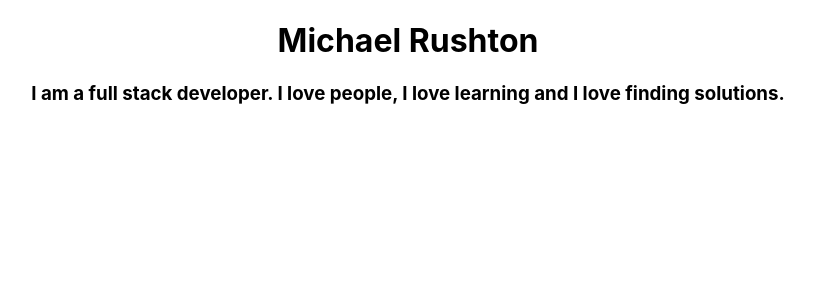
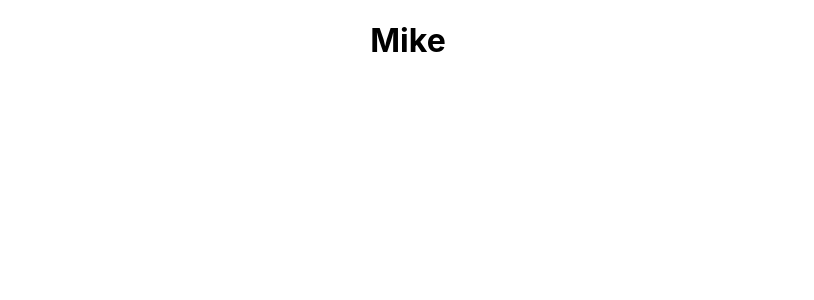
Before and after one commit to michaelrushton-dev/my-website, a React (Create React App) app in the folder my-app/: page / in a window 1280 px wide. Shown: the top 300 px of the page, without its empty margins (232-1046 px from the left). Built offline with nearby package versions, Linux system fonts and the light colour scheme.

Commit message:
made component tree - nodemon stopped working

```diff
--- a/my-app/package.json
+++ b/my-app/package.json
@@ -2,6 +2,7 @@
     "name": "my-app",
     "version": "0.1.0",
     "private": true,
+    "type": "module",
     "dependencies": {
         "@testing-library/jest-dom": "^5.16.4",
         "@testing-library/react": "^13.3.0",
--- a/my-app/src/App.js
+++ b/my-app/src/App.js
@@ -1,13 +1,11 @@
 import "./App.css";
+// import Intro from "./components/Intro/Intro.js";
+// import Navbar from "./components/Navbar/Navbar";
 
-function App() {
+export function App() {
     return (
         <div className="App">
-            <h1>Michael Rushton</h1>
-            <h3>
-                I am a full stack developer. I love people, I love learning and
-                I love finding solutions.
-            </h3>
+            <h1>Mike</h1>
         </div>
     );
 }
--- /dev/null
+++ b/my-app/src/components/Intro/Intro.js
@@ -0,0 +1,7 @@
+import React from "react";
+
+function Intro() {
+    return <div>Intro</div>;
+}
+
+export default Intro;
--- /dev/null
+++ b/my-app/src/components/Navbar/Navbar.js
@@ -0,0 +1,7 @@
+import React from "react";
+
+function Navbar() {
+    return <div>Navbar</div>;
+}
+
+export default Navbar;
```
Also changed, not shown: my-app/src/components/About/About.js (added, +7 -0 lines), my-app/src/components/Contact/Contact.js (added, +7 -0 lines), my-app/src/components/Footer/Footer.js (added, +7 -0 lines), my-app/src/components/Projects/Projects.js (added, +7 -0 lines), my-app/src/index.js (+9 -9 lines), 1 other file (tests, documents, lock files or other folders). Lines whose indentation alone changed are shown as unchanged.
